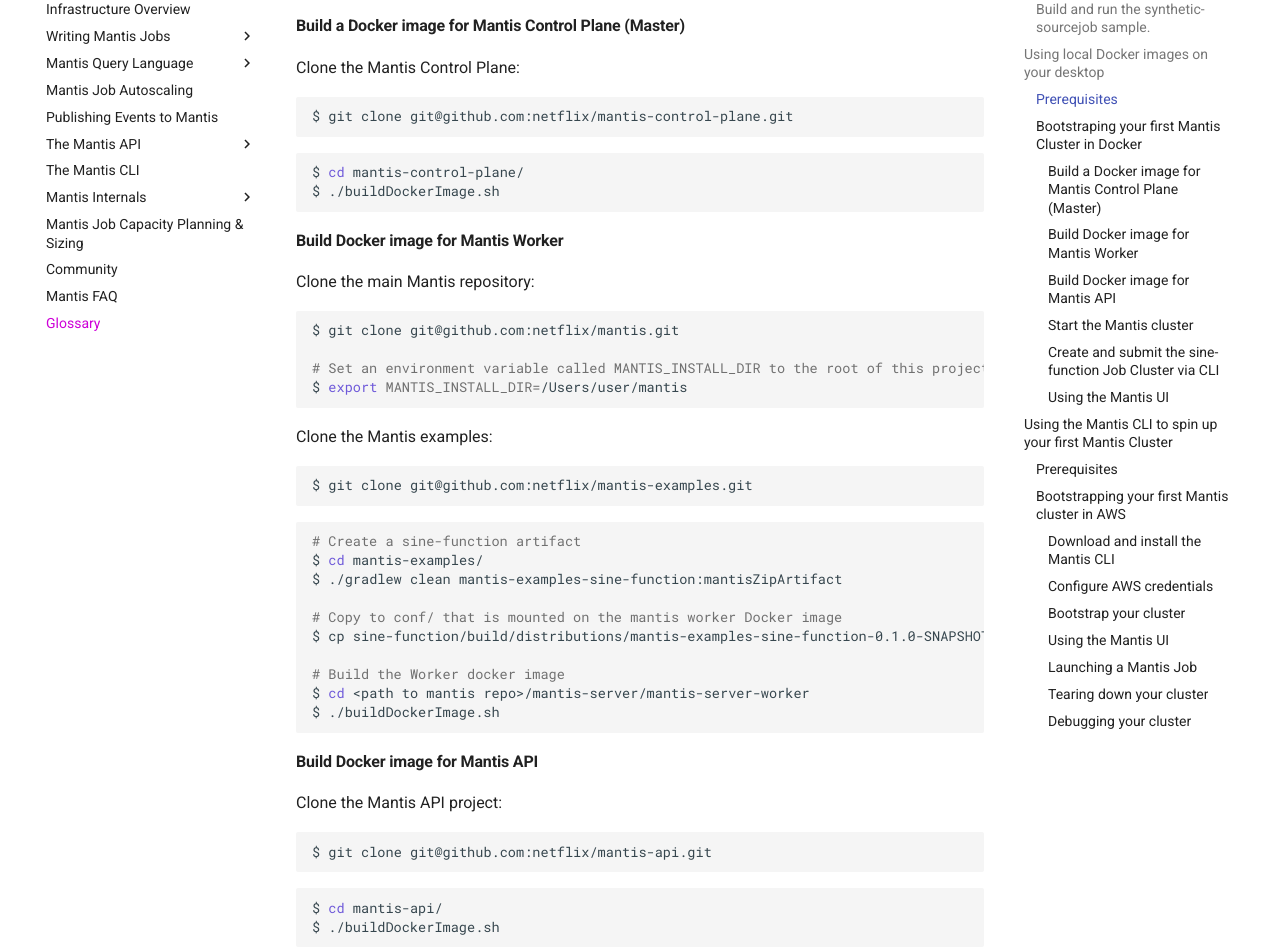
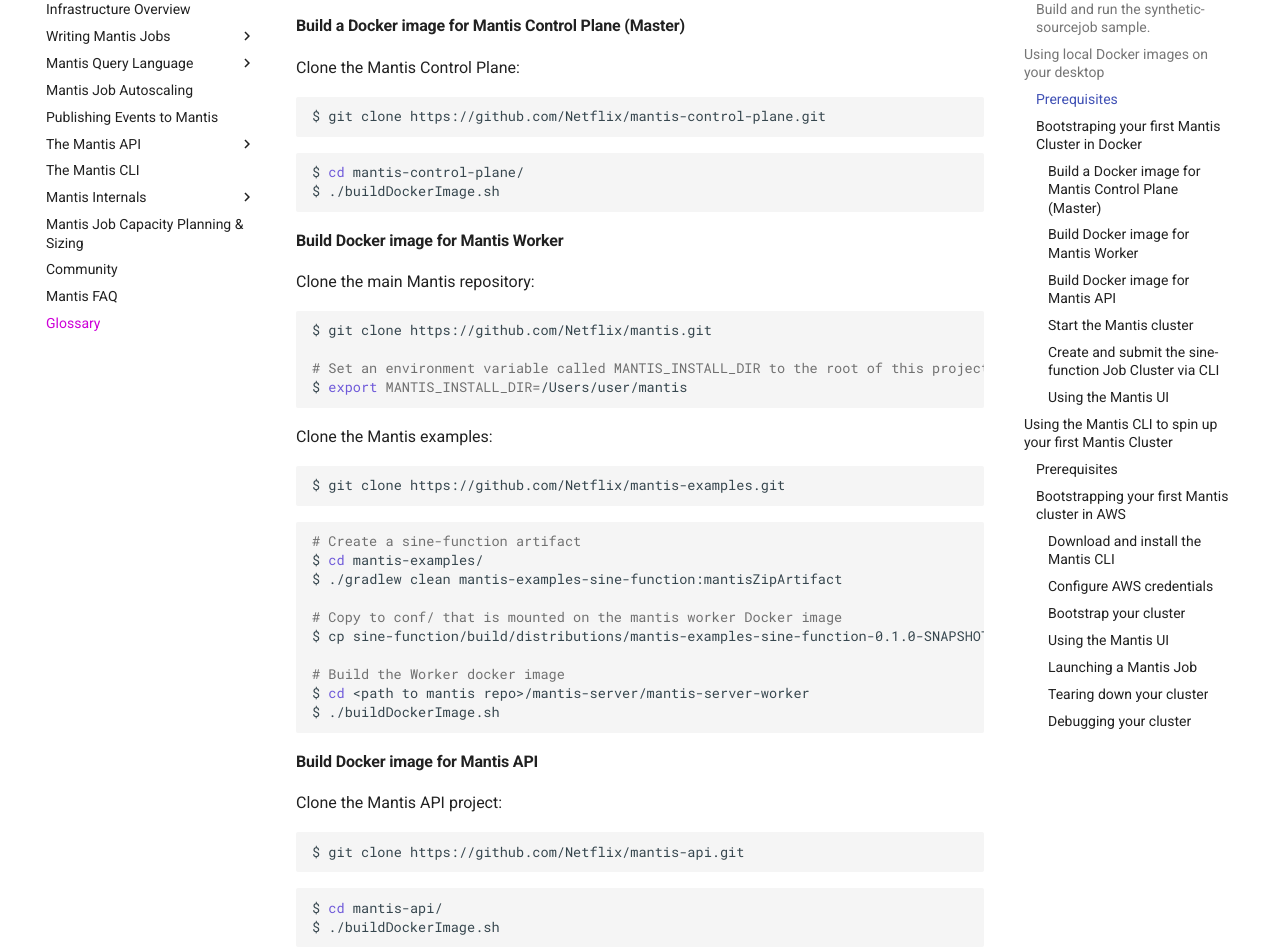
Before and after one commit to Netflix/mantis, an MkDocs documentation site: the page built from docs/docs/gettingstarted.md, in a window 1280 px wide and 1400 px high, scrolled down 1650 px. Shown: the part 153-1102 px from the top of the window. Built offline with MkDocs 1.6.1 and Material for MkDocs 9.7.7, drawn with Linux system fonts in a browser that asks for light colours; comment, search, counter and statistics services are not loaded; some of the changed text lies outside the part shown.

Commit message:
update git clone links to use https

````diff
--- a/docs/docs/gettingstarted.md
+++ b/docs/docs/gettingstarted.md
@@ -19,7 +19,7 @@
 Clone the mantis-examples repo
 
 ```bash
-$ git clone git@github.com:netflix/mantis-examples.git
+$ git clone https://github.com/Netflix/mantis-examples.git
 ```
 
 Run the synthetic-sourcejob sample via gradle
@@ -83,7 +83,7 @@
 Clone the Mantis Control Plane:
 
 ```bash
-$ git clone git@github.com:netflix/mantis-control-plane.git
+$ git clone https://github.com/Netflix/mantis-control-plane.git
 ```
 
 ```bash
@@ -96,7 +96,7 @@
 Clone the main Mantis repository:
 
 ```bash
-$ git clone git@github.com:netflix/mantis.git
+$ git clone https://github.com/Netflix/mantis.git
 
 # Set an environment variable called MANTIS_INSTALL_DIR to the root of this project
 $ export MANTIS_INSTALL_DIR=/Users/user/mantis
@@ -105,7 +105,7 @@
 Clone the Mantis examples:
 
 ```bash
-$ git clone git@github.com:netflix/mantis-examples.git
+$ git clone https://github.com/Netflix/mantis-examples.git
 ```
 
 ```bash
@@ -125,7 +125,7 @@
 
 Clone the Mantis API project:
 ```bash
-$ git clone git@github.com:netflix/mantis-api.git
+$ git clone https://github.com/Netflix/mantis-api.git
 ```
 ```bash
 $ cd mantis-api/
@@ -168,7 +168,7 @@
 Clone the Mantis UI project:
 
 ```bash
-$ git clone git@github.com:netflix/mantis-ui.git
+$ git clone https://github.com/Netflix/mantis-ui.git
 ```
 
 Run the following commands (in the root directory of this project) to get all dependencies installed and to start the server:
@@ -369,7 +369,7 @@
 Clone the Mantis UI project:
 
 ```bash
-$ git clone git@github.com:netflix/mantis-ui.git
+$ git clone https://github.com/Netflix/mantis-ui.git
 ```
 
 Run the following commands (in the root directory of this project) to get all dependencies installed and to start the server:
````
